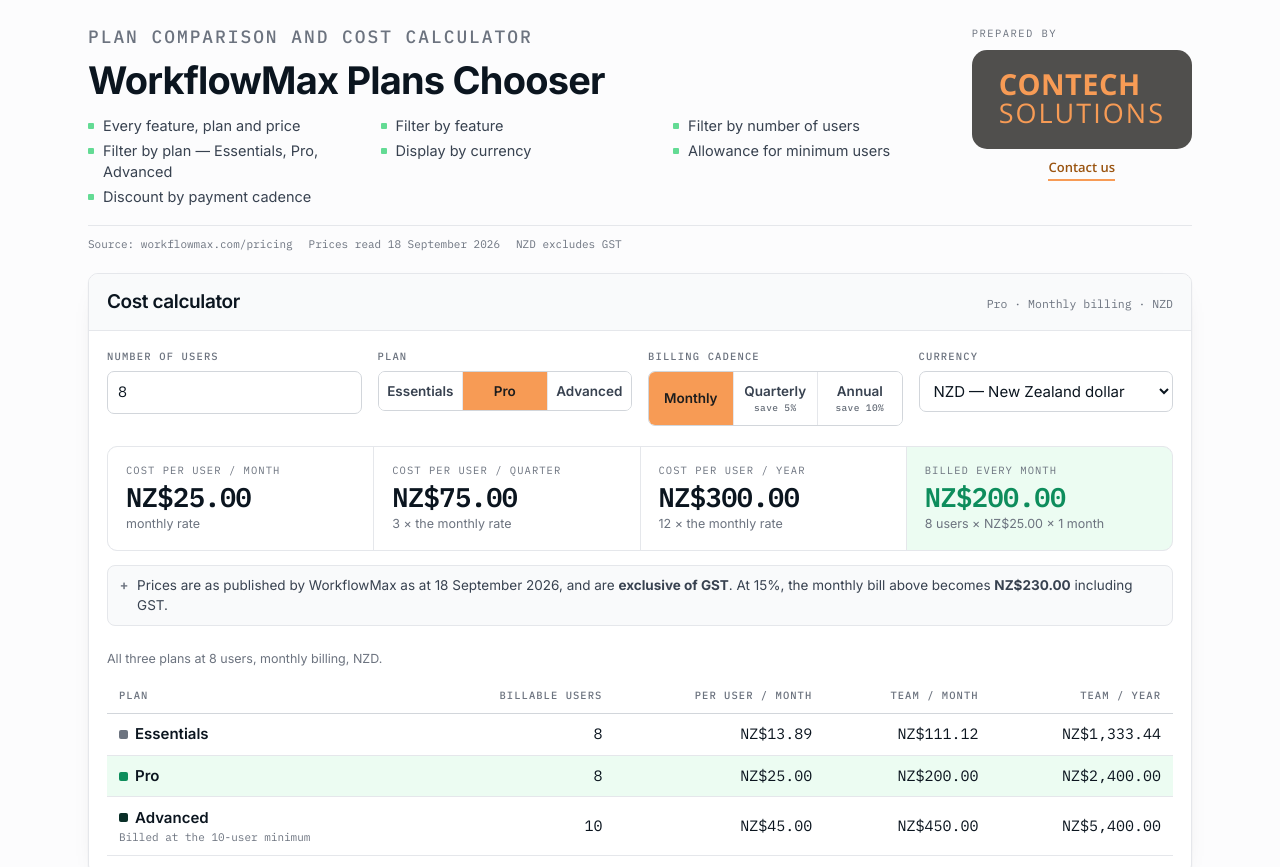
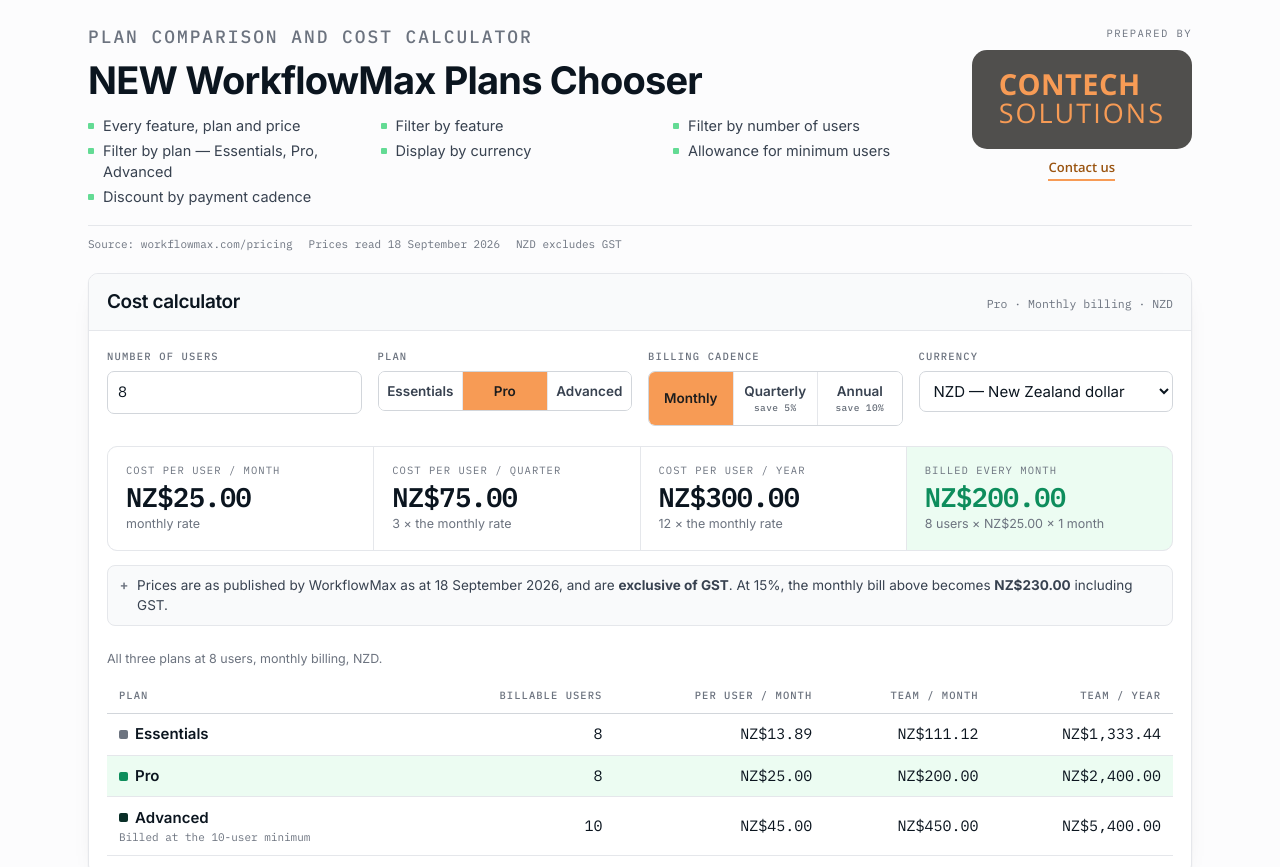
Before and after one commit to MSFC-Git/WORKFLOWMAX---Pricng-Essentials-Pro-Advanced, a plain HTML site: page index.html in a window 1280 px wide. Shown: the top 867 px of the page. Drawn offline with nearby package versions, Linux system fonts and the light colour scheme.

Commit message:
Add files via upload

```diff
--- a/index.html
+++ b/index.html
@@ -11,7 +11,7 @@
   img{max-width:100%}
   [hidden]{display:none !important}
 </style>
-<title>WorkflowMax Plans Chooser</title>
+<title>NEW WorkflowMax Plans Chooser</title>
 <link rel="preconnect" href="https://fonts.googleapis.com">
 <link rel="preconnect" href="https://fonts.gstatic.com" crossorigin>
 <link rel="stylesheet" href="https://fonts.googleapis.com/css2?family=Inter:wght@400;500;600;700&family=IBM+Plex+Mono:wght@400;500;600&family=Open+Sans:wght@300;600;700&display=swap">
@@ -149,7 +149,7 @@
 /* ConTech Solutions logo — brand guidelines V1, Nov 2024.
    Fixed artwork: it does not invert with the page theme. */
 .brand{
-  display:flex;flex-direction:column;gap:8px;align-items:flex-start;
+  display:flex;flex-direction:column;gap:8px;align-items:flex-end;
   flex:0 0 auto;align-self:flex-start
 }
 .brand .pre{
@@ -328,7 +328,7 @@
 <header class="mast">
   <div class="mast-main">
     <span class="eyebrow">Plan comparison and cost calculator</span>
-    <h1>WorkflowMax Plans Chooser</h1>
+    <h1>NEW WorkflowMax Plans Chooser</h1>
     <div class="caps">
       <div>Every feature, plan and price</div>
       <div>Filter by feature</div>
```
